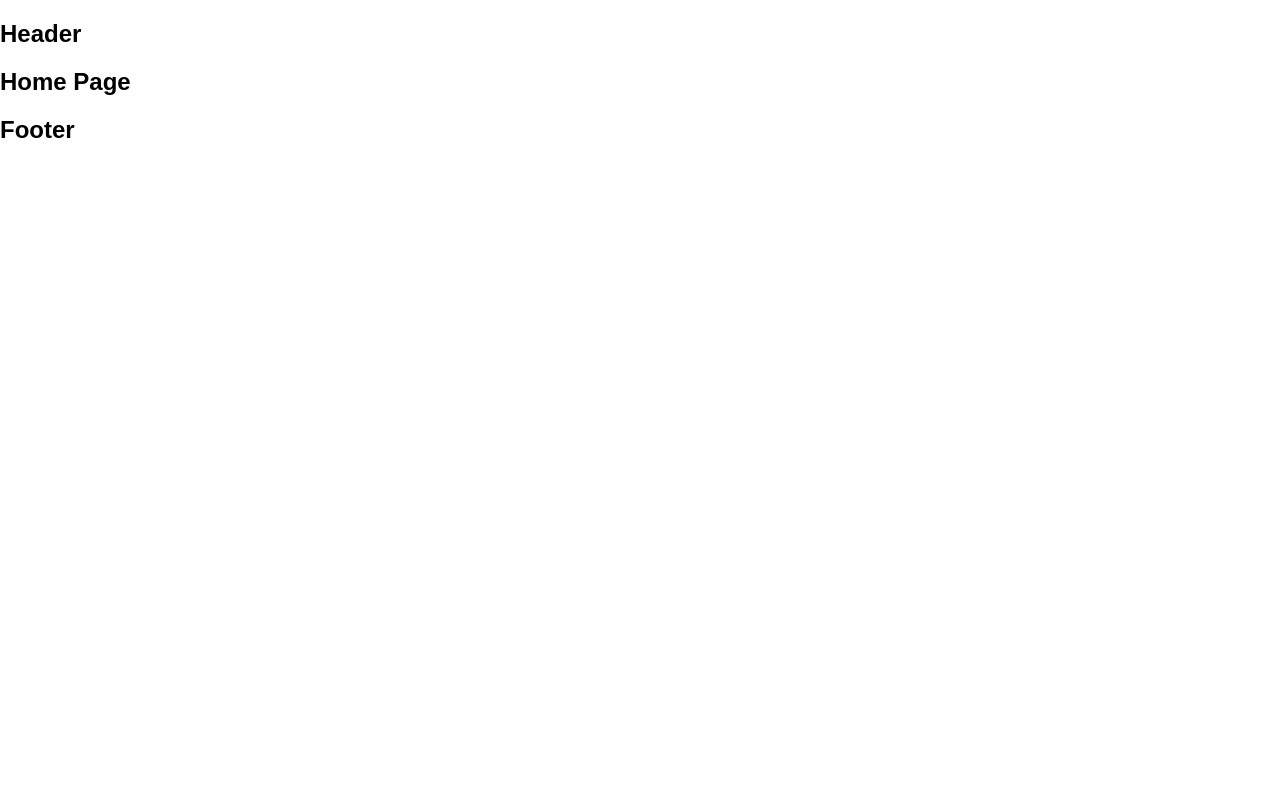
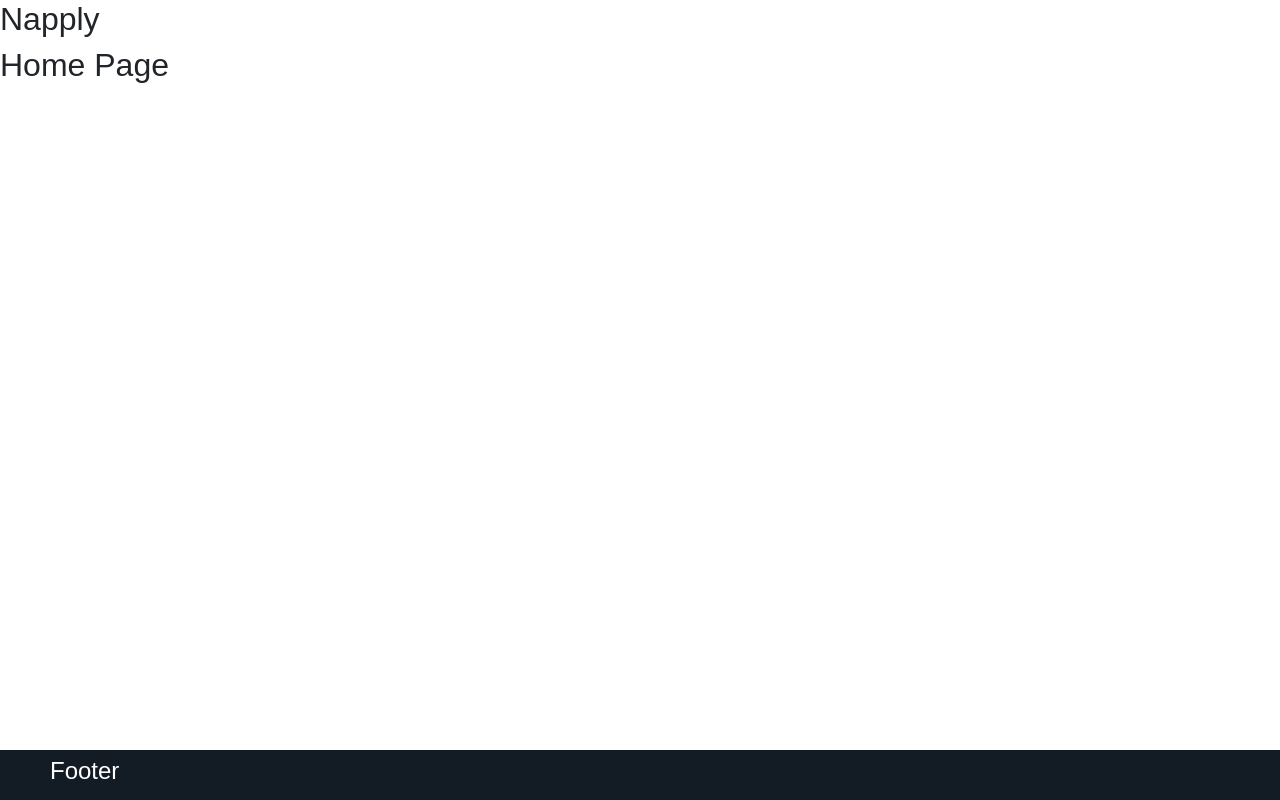
Before and after one commit to LOOFFI/napply-app, a React (Create React App) app: page / in a window 1280 px wide. Built offline with nearby package versions, Linux system fonts and the light colour scheme; the HTML template or start-up script is replaced by a standard one.

Commit message:
added header + footer class

```diff
--- a/public/index.html
+++ b/public/index.html
@@ -1,5 +1,6 @@
 <!DOCTYPE html>
 <html lang="en">
+
 <head>
   <meta charset="utf-8">
   <meta name="viewport" content="width=device-width, initial-scale=1, shrink-to-fit=no">
@@ -9,6 +10,8 @@
       homescreen on Android. See https://developers.google.com/web/fundamentals/engage-and-retain/web-app-manifest/
     -->
   <link rel="manifest" href="%PUBLIC_URL%/manifest.json">
+  <link rel="stylesheet" href="https://stackpath.bootstrapcdn.com/bootstrap/4.1.3/css/bootstrap.min.css" integrity="sha384-MCw98/SFnGE8fJT3GXwEOngsV7Zt27NXFoaoApmYm81iuXoPkFOJwJ8ERdknLPMO"
+    crossorigin="anonymous">
   <link rel="shortcut icon" href="%PUBLIC_URL%/favicon.ico">
   <!--
       Notice the use of %PUBLIC_URL% in the tags above.
@@ -21,6 +24,7 @@
     -->
   <title>React App</title>
 </head>
+
 <body>
   <noscript>
     You need to enable JavaScript to run this app.
@@ -36,5 +40,12 @@
       To begin the development, run `npm start` or `yarn start`.
       To create a production bundle, use `npm run build` or `yarn build`.
     -->
+  <script src="https://code.jquery.com/jquery-3.3.1.slim.min.js" integrity="sha384-q8i/X+965DzO0rT7abK41JStQIAqVgRVzpbzo5smXKp4YfRvH+8abtTE1Pi6jizo"
+    crossorigin="anonymous"></script>
+  <script src="https://cdnjs.cloudflare.com/ajax/libs/popper.js/1.14.3/umd/popper.min.js" integrity="sha384-ZMP7rVo3mIykV+2+9J3UJ46jBk0WLaUAdn689aCwoqbBJiSnjAK/l8WvCWPIPm49"
+    crossorigin="anonymous"></script>
+  <script src="https://stackpath.bootstrapcdn.com/bootstrap/4.1.3/js/bootstrap.min.js" integrity="sha384-ChfqqxuZUCnJSK3+MXmPNIyE6ZbWh2IMqE241rYiqJxyMiZ6OW/JmZQ5stwEULTy"
+    crossorigin="anonymous"></script>
 </body>
+
 </html>
--- a/src/App.css
+++ b/src/App.css
@@ -1,28 +1,38 @@
-.App {
-  text-align: center;
+body {
+  left: 0;
+  top: 0;
 }
 
-.App-logo {
-  animation: App-logo-spin infinite 20s linear;
-  height: 80px;
-}
+/* >>>>>>>> HEADER <<<<<<< */
 
-.App-header {
-  background-color: #222;
-  height: 150px;
-  padding: 20px;
+.header {
+  display: flex;
+  align-items: center;
+  height: 50px;
+  background-color: #99a7c4;
   color: white;
 }
 
-.App-title {
+.header h2 {
+  padding-left: 50px;
   font-size: 1.5em;
 }
 
-.App-intro {
-  font-size: large;
+/* >>>>>>> FOOTER <<<<<<< */
+
+.footer {
+  display: flex;
+  align-items: center;
+  position: fixed;
+  left: 0;
+  bottom: 0;
+  width: 100%;
+  background-color: #131c25;
+  color: white;
+  height: 50px;
 }
 
-@keyframes App-logo-spin {
-  from { transform: rotate(0deg); }
-  to { transform: rotate(360deg); }
+.footer h2 {
+  padding-left: 50px;
+  font-size: 1.5em;
 }
--- a/src/components/Footer.js
+++ b/src/components/Footer.js
@@ -2,7 +2,7 @@
 
 function Footer() {
   return (
-    <section>
+    <section className="footer">
       <h2>Footer</h2>
     </section>
   );
--- a/src/components/Header.js
+++ b/src/components/Header.js
@@ -3,7 +3,7 @@
 function Header() {
   return (
     <section>
-      <h2>Header</h2>
+      <h2>Napply</h2>
     </section>
   );
 }
```
Lines whose indentation alone changed are shown as unchanged.
